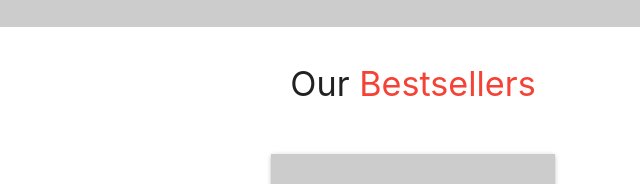
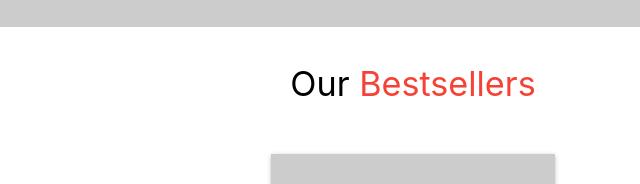
Before and after one commit to jhigger/MasterOfGingerbread, a plain HTML site: page index.html in a window 1280 px wide. Shown: the part 437-621 px from the top of the page, 227-867 px from the left. Drawn offline with nearby package versions, Linux system fonts and the light colour scheme; placeholder pictures from the web are drawn by us.

Commit message:
fixed contrast

```diff
--- a/index.html
+++ b/index.html
@@ -30,7 +30,8 @@
                     <i class="material-icons">menu</i>
                 </a>
                 <a id="logo-container" href="/" class="brand-logo logo center">
-                    <img src='https://via.placeholder.com/200x100?text=Logo' alt="logo" loading="lazy" width="100%" height="100%">
+                    <img src='https://via.placeholder.com/200x100?text=Logo' alt="logo" loading="lazy" width="100%"
+                        height="100%">
                 </a>
                 <ul class="right hide-on-med-and-down nav-link">
                     <li><a href="location.html">Location</a></li>
@@ -76,7 +77,7 @@
     <main>
         <!-- Our Bestsellers -->
         <section class="section container center">
-            <h4>
+            <h4 class="black-text">
                 Our <span class="red-text">Bestsellers</span>
             </h4>
             <div class="carousel center bestsellers">
```
